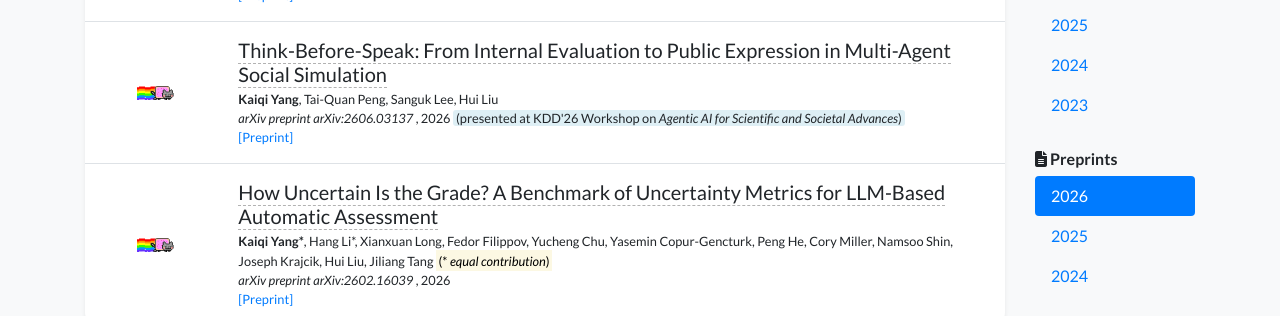
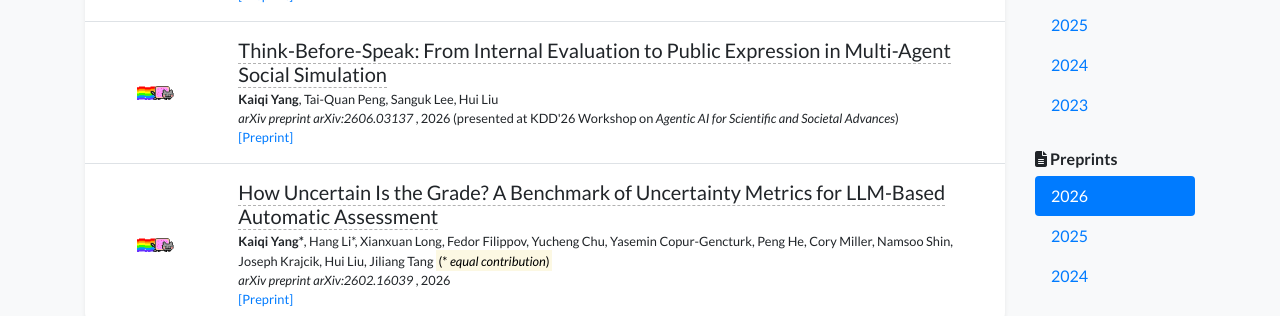
Before and after one commit to KorbinY/korbiny.github.io, a Jekyll site: the page built from publications.html, in a window 1280 px wide and 900 px high, scrolled down 2196 px. Shown: the part 150-466 px from the top of the window. Built offline with Jekyll 4.4.1, drawn with Linux system fonts in a browser that asks for light colours; nearby versions of some CDN libraries; a style sheet for code colours, icons or effects is not loaded.

Commit message:
Revert "update css framework"
This reverts commit 095344be3940e1f0a24d429797f08a5e9d40a6ba.

```diff
--- a/Gemfile
+++ b/Gemfile
@@ -26,11 +26,6 @@ end
 # Windows does not include zoneinfo files, so bundle the tzinfo-data gem
 gem "tzinfo-data", platforms: [:mingw, :mswin, :x64_mingw, :jruby]
 
-# Ruby 4.0 removed csv from default gems; Jekyll 3.9 still needs it
-gem "csv"
-gem "base64"
-gem "bigdecimal"
-
 # Performance-booster for watching directories on Windows
 # Version updated to 0.2: https://github.com/luost26/academic-homepage/issues/23
 # gem "wdm", "~> 0.2" if Gem.win_platform?
--- a/_includes/widgets/experience_card.html
+++ b/_includes/widgets/experience_card.html
@@ -13,7 +13,7 @@
                                     {% if item.logo -%}
                                         <img src="{{ item.logo | relative_url }}"
                                             alt="{{ item.name }}"
-                                            class="mr-2 mt-1"
+                                            class="mr-1 mt-1"
                                             {% if item.logo_size %}style="width: {{ item.logo_size }}; height: {{ item.logo_size }};"{% endif %}/>
                                     {%- endif %}
                                     <!-- <img src="{{ item.logo | relative_url }}" alt="{{ item.name }}" style="width: 18px;" class="mr-1 mt-1"> -->
@@ -62,7 +62,7 @@
                                     {% if item.logo -%}
                                         <img src="{{ item.logo | relative_url }}"
                                             alt="{{ item.name }}"
-                                            class="mr-2 mt-1"
+                                            class="mr-1 mt-1"
                                             {% if item.logo_size %}style="width: {{ item.logo_size }}; height: {{ item.logo_size }};"{% endif %}/>
                                     {%- endif %}
                                     <!-- <img src="{{ item.logo | relative_url }}" alt="{{ item.name }}" style="width: 18px;" class="mr-1 mt-1"> -->
```
Also changed, not shown: _publications/think-before-speech.md (+1 -1 lines), 1 other file.
